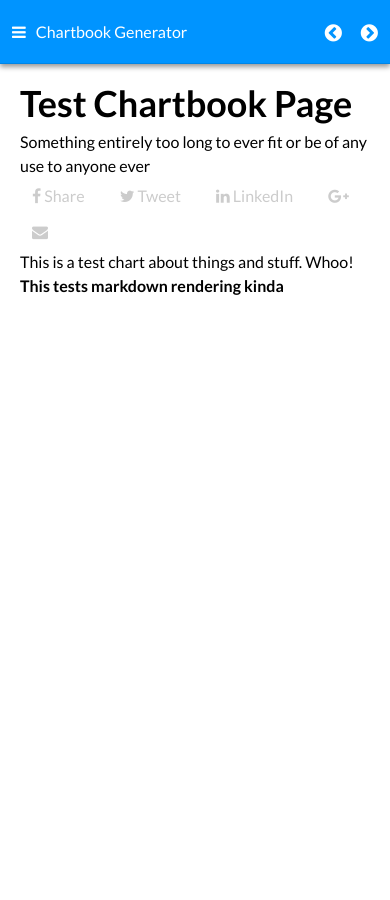
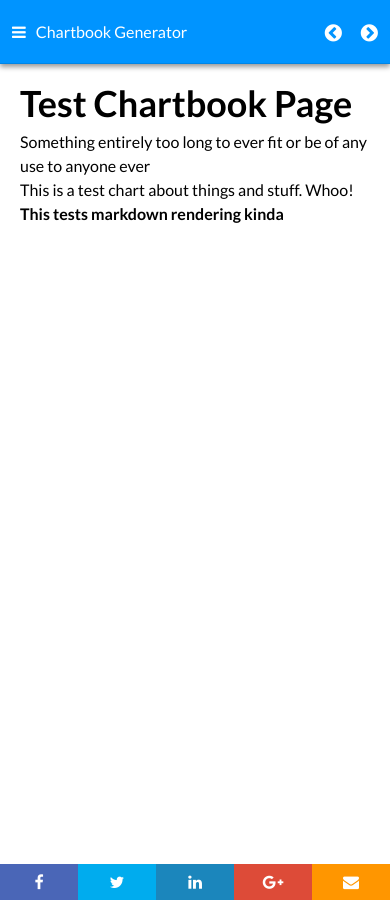
Before and after one commit to TaxFoundation/chartbook, a Jekyll site: the page built from index.html, in a window 390 px wide. Built offline with Jekyll 4.4.1, drawn with Linux system fonts in a browser that asks for light colours; nearby versions of some CDN libraries.

Commit message:
Optimize share buttons for mobile

```diff
--- a/_sass/_layout.scss
+++ b/_sass/_layout.scss
@@ -16,3 +16,9 @@ nav,
 .slides {
   vertical-align: top;
 }
+
+@include media-query($on-palm) {
+  .hide-on-small {
+    display: none;
+  }
+}
--- a/_sass/_mixins.scss
+++ b/_sass/_mixins.scss
@@ -11,9 +11,17 @@
   }
 }
 
-@mixin set-font($size: 16px, $weight: 400, $line-height: 1.5) {
+@mixin set-font($size: $base-font-size, $weight: 400, $line-height: $base-line-height) {
   font-family: $base-font-family;
   font-size: $size;
   font-weight: $weight;
   line-height: $line-height;
 }
+
+@mixin transition($params) {
+  -webkit-transition: $params;
+  -moz-transition: $params;
+  -ms-transition: $params;
+  -o-transition: $params;
+  transition: $params;
+}
--- a/_sass/_navigation.scss
+++ b/_sass/_navigation.scss
@@ -51,11 +51,7 @@ nav {
   overflow-y: auto;
   position: fixed;
   top: $header-height;
-  -webkit-transition: left 0.5s ease-in-out;
-  -moz-transition: left 0.5s ease-in-out;
-  -ms-transition: left 0.5s ease-in-out;
-  -o-transition: left 0.5s ease-in-out;
-  transition: left 0.5s ease-in-out;
+  @include transition(left 0.5s ease-in-out);
   width: $nav-width;
   z-index: 10;
   @include set-font(16px);
@@ -73,11 +69,7 @@ nav {
     cursor: pointer;
     min-height: $header-height / 2;
     padding: 12px;
-    -webkit-transition: background 0.1s linear;
-    -moz-transition: background 0.1s linear;
-    -ms-transition: background 0.1s linear;
-    -o-transition: background 0.1s linear;
-    transition: background 0.1s linear;
+    @include transition(background 0.1s linear);
     width: inherit;
 
     &:hover {
@@ -91,14 +83,17 @@ nav {
 
   @each $palette-color, $palette-value in $palette-colors {
     .li-#{$palette-color} {
+      border-bottom: solid 1px nth($palette-value, 1);
       background: nth($palette-value, 1);
       color: #fff;
     }
     .li-#{$palette-color}:hover {
-      background: lighten(nth($palette-value, 2), 10%);
+      background: nth($palette-value, 2);
+      border-bottom: solid 1px nth($palette-value, 2);
     }
     .li-#{$palette-color}.active-li {
-      background: lighten(nth($palette-value, 2), 10%);
+      background: nth($palette-value, 2);
+      border-bottom: solid 1px nth($palette-value, 2);
     }
   }
 }
--- a/_sass/_slide.scss
+++ b/_sass/_slide.scss
@@ -7,6 +7,10 @@ section {
 
   @include media-query($on-laptop) {
     padding: 12px 20px;
+  }
+
+  @include media-query($on-palm) {
+    margin: 0 0 36px 0;
   }
 }
 
@@ -42,31 +46,39 @@ img.chart-square {
   }
 }
 
+.share-buttons {
+  margin: 10px 0;
+
+  @include media-query($on-palm) {
+    background: #fff;
+    bottom: 0;
+    display: table;
+    left: 0;
+    margin: 0;
+    padding: 0;
+    position: fixed;
+    right: 0;
+    width: 100%;
+  }
+}
+
 a.social-link {
   display:inline-block;
   background-color: #fff;
   color: #ccc;
   text-decoration:none;
   padding:6px 12px;
-  margin: 0 .5rem 0 0;
-  -webkit-transition: background 0.1s linear;
-  -moz-transition: background 0.1s linear;
-  -ms-transition: background 0.1s linear;
-  -o-transition: background 0.1s linear;
-  transition: background 0.1s linear;
-}
+  margin: 0 16px 0 0;
+  @include transition(background 0.1s linear);
 
-a.social-link-no-bg {
-  display:inline-block;
-  color: #fff;
-  text-decoration:none;
-  padding:6px 12px;
-  margin: 16px 8px 0 0;
-  -webkit-transition: background 0.1s linear;
-  -moz-transition: background 0.1s linear;
-  -ms-transition: background 0.1s linear;
-  -o-transition: background 0.1s linear;
-  transition: background 0.1s linear;
+  @include media-query($on-palm) {
+    color: #fff;
+    display: table-cell;
+    margin: 0 auto;
+    padding: 6px 0;
+    text-align: center;
+    width: 20%;
+  }
 }
 
 @each $social-media, $social-color in $social-colors {
@@ -74,4 +86,10 @@ a.social-link-no-bg {
     background-color: $social-color;
     color: #fff;
   }
+
+  @include media-query($on-palm) {
+    a.#{$social-media} {
+      background-color: $social-color;
+    }
+  }
 }
```
